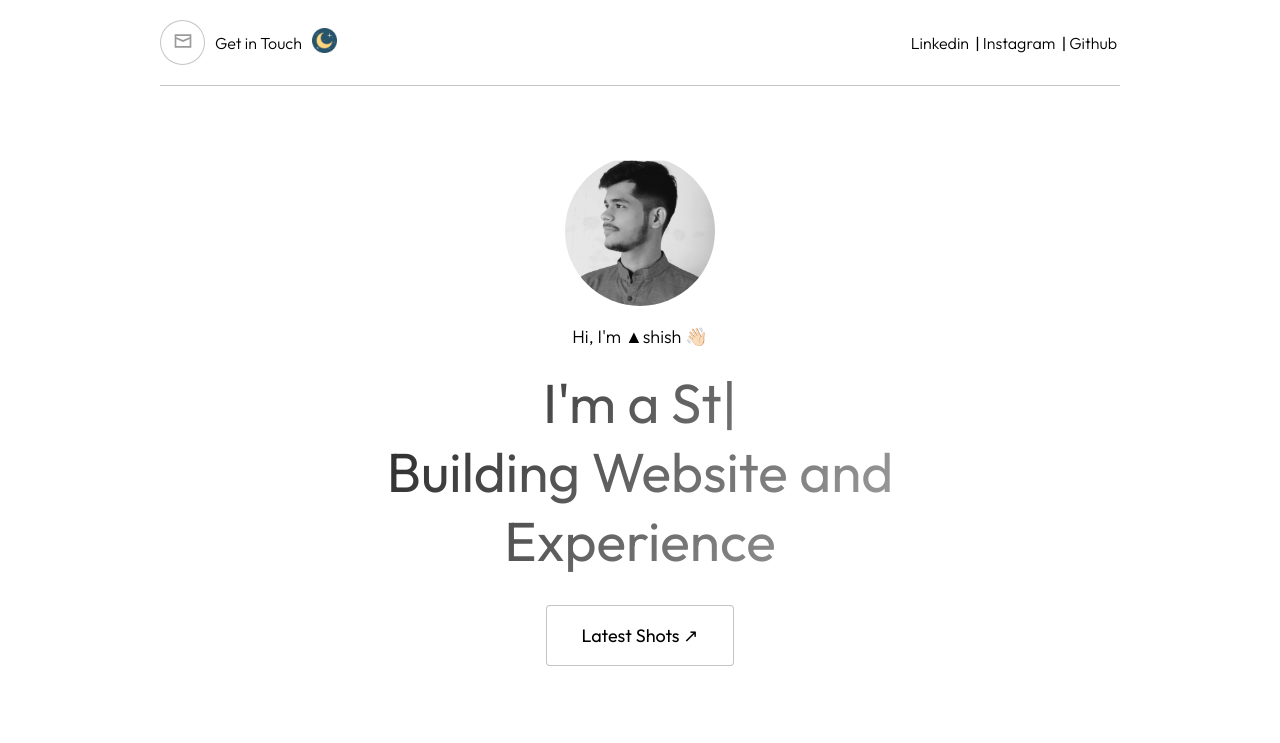
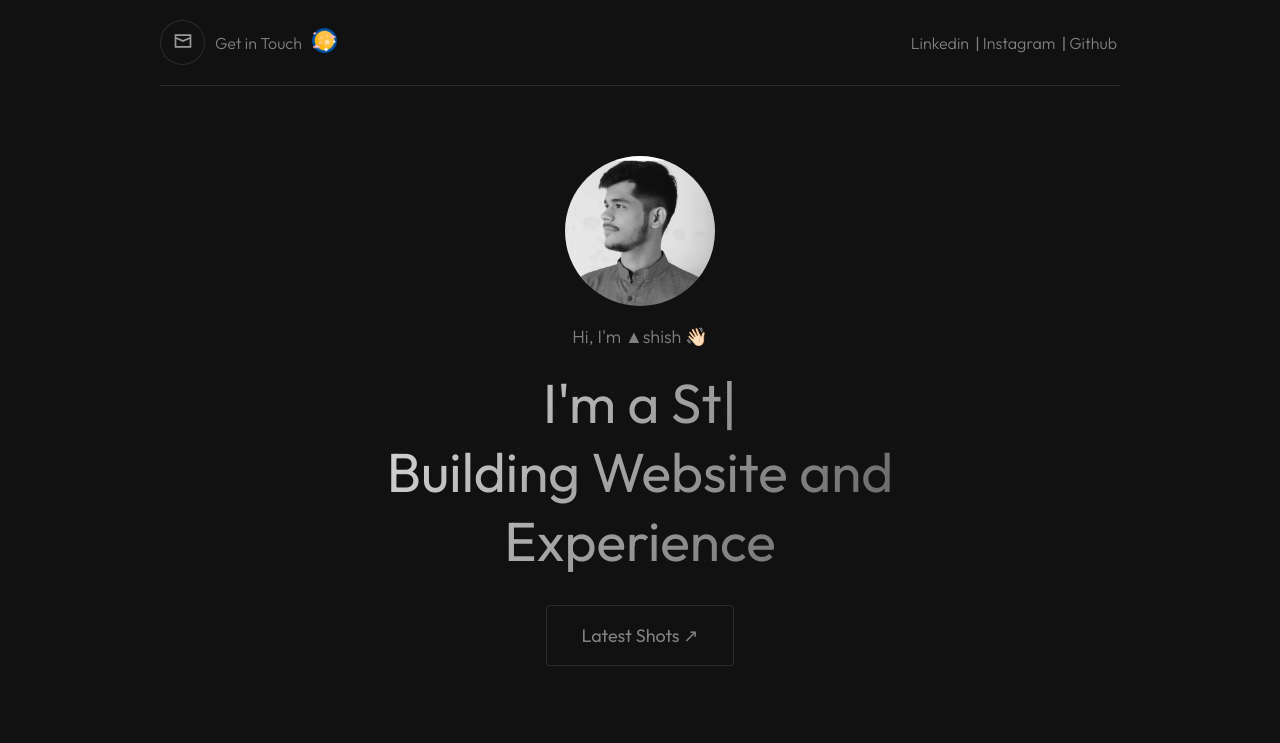
Before and after one commit to ashishgit10/Portfolio, a plain HTML site: page index.html in a window 1280 px wide. Both pictures are taken after a click on the element 319 px from the left and 42 px from the top of the page. Shown: the top 743 px of the page. Drawn offline with nearby package versions, Linux system fonts and the light colour scheme.

Commit message:
Added Default Mode

```diff
--- a/index.html
+++ b/index.html
@@ -22,7 +22,7 @@
           <div class="contact-text">
             <a href="mailto:ashishsharma.mail10@gmail.com" target="_blank">Get in Touch</a>
             <div class="light" id="switch1">
-              <img id="mode-icon" src="assets/light.png">
+              <img id="mode-icon" src="assets/half-moon.png">
             </div>
           </div>
         </div>
--- a/script.js
+++ b/script.js
@@ -1,11 +1,11 @@
 const switch1 = document.getElementById("switch1");
 const modeicon = document.getElementById("mode-icon");
 switch1.onclick = (icon) => {
-  document.body.classList.toggle("light-theme");
-  if (document.body.classList.contains("light-theme")) {
+  document.body.classList.toggle("dark-theme");
+  if (document.body.classList.contains("dark-theme")) {
+    modeicon.src = "assets/light.png";
+  } else {
     modeicon.src = "assets/half-moon.png";
-  } else {
-    modeicon.src = "assets/light.png";
   }
 };
 
--- a/style.css
+++ b/style.css
@@ -7,6 +7,16 @@
   font-family: Outfit, sans-serif;
 }
 :root {
+  --bg-color: #ffffff;
+  --border-color: #0000003b;
+  --text-color: rgb(0, 0, 0);
+  --grd-first: #000000;
+  --grd-second: #c7c7c7;
+  --hover-btn: rgb(255, 48, 48);
+  --sign-clr: rgb(0, 0, 0);
+  --logo-color: black;
+}
+.dark-theme {
   --bg-color: #111111;
   --border-color: #8080803b;
   --text-color: grey;
@@ -15,16 +25,6 @@
   --hover-btn: whitesmoke;
   --sign-clr: whitesmoke;
   --logo-color: whitesmoke;
-}
-.light-theme {
-  --bg-color: #ffffff;
-  --border-color: #0000003b;
-  --text-color: rgb(0, 0, 0);
-  --grd-first: #000000;
-  --grd-second: #c7c7c7;
-  --hover-btn: rgb(255, 48, 48);
-  --sign-clr: rgb(0, 0, 0);
-  --logo-color: black;
 }
 body {
   background-image: url(assets/BG-Tx-1.svg);
```
